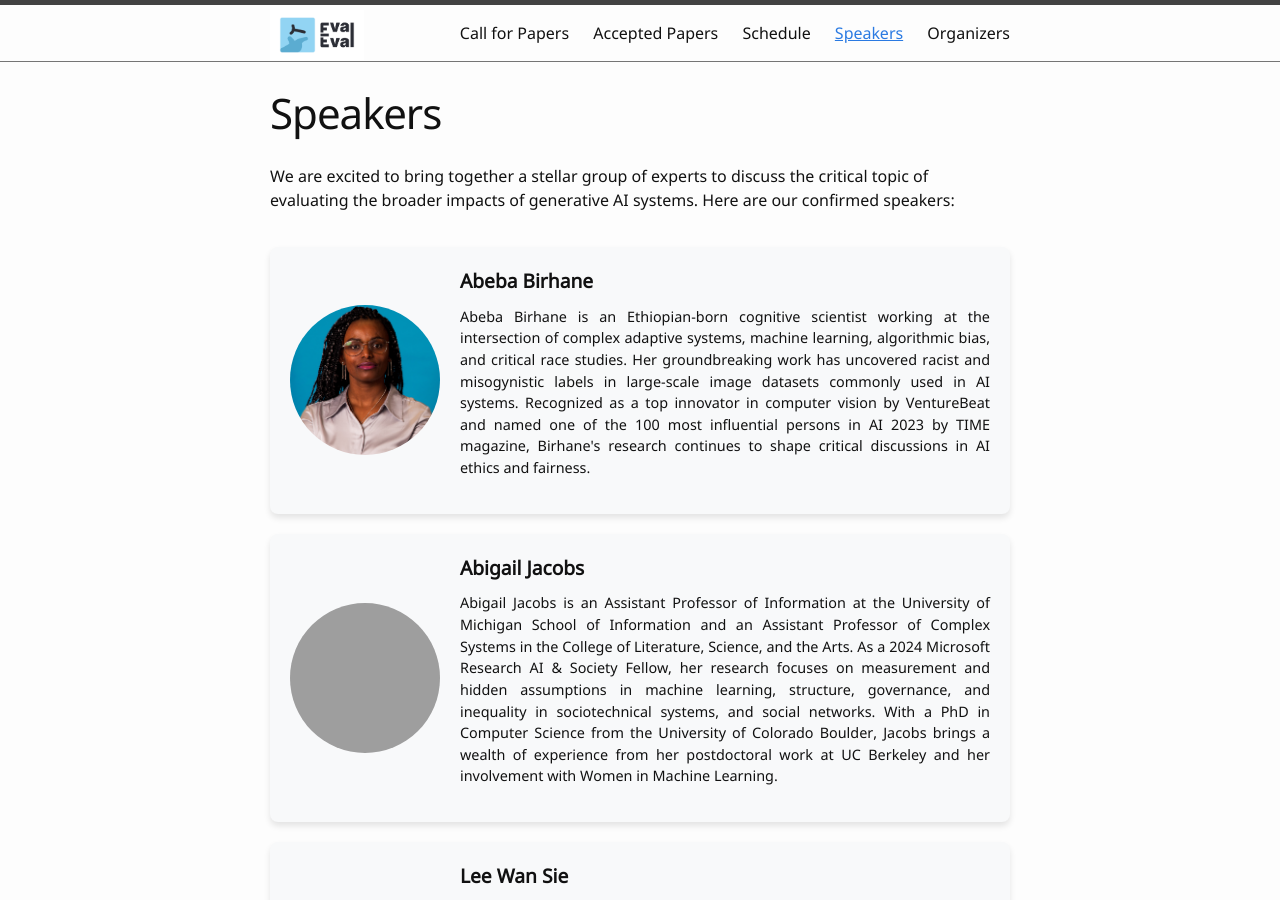
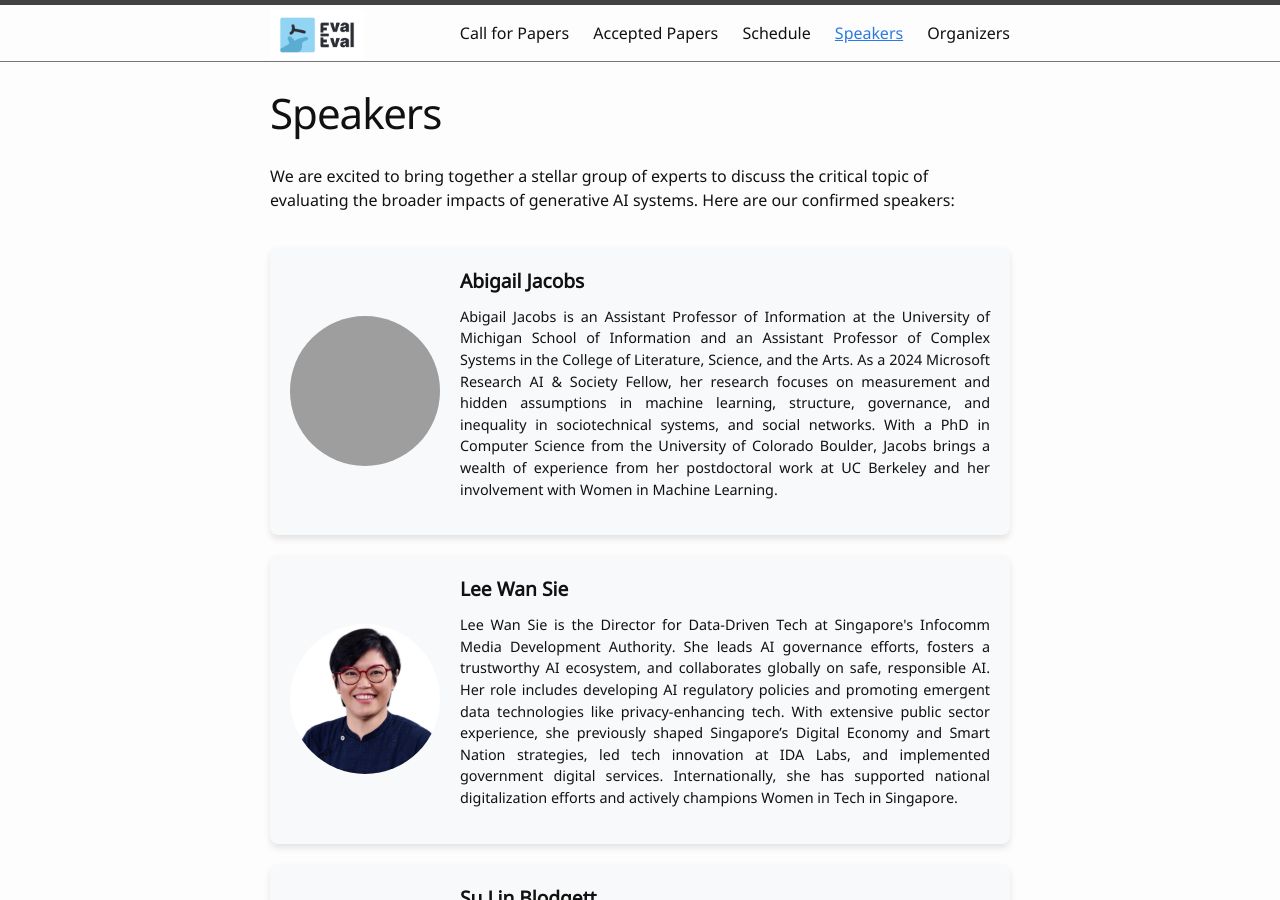
Before and after one commit to aaai-fidu-lab/aaai-fidu-lab.github.io, a Jekyll site: the page built from speakers.md, in a window 1280 px wide and 900 px high. Built offline with Jekyll 4.4.1, drawn with Linux system fonts in a browser that asks for light colours; our own code applies the rules of GitHub Pages for plain Markdown files; grey boxes are pictures that could not be loaded.

Commit message:
Update speakers.md

```diff
--- a/speakers.md
+++ b/speakers.md
@@ -55,7 +55,7 @@ nav: true
 We are excited to bring together a stellar group of experts to discuss the critical topic of evaluating the broader impacts of generative AI systems. Here are our confirmed speakers:
 
 <div class="speaker-container">
-  <div class="speaker-card">
+<!--   <div class="speaker-card">
     <img src="images/abeba.jpg" alt="Abeba Birhane" class="speaker-image">
     <div class="speaker-info">
       <div class="speaker-name">Abeba Birhane</div>
@@ -64,7 +64,7 @@ We are excited to bring together a stellar group of experts to discuss the criti
       </p>
     </div>
   </div>
-
+ -->
   <div class="speaker-card">
     <img src="images/abigail.jpg" alt="Abigail Jacobs" class="speaker-image">
     <div class="speaker-info">
```
